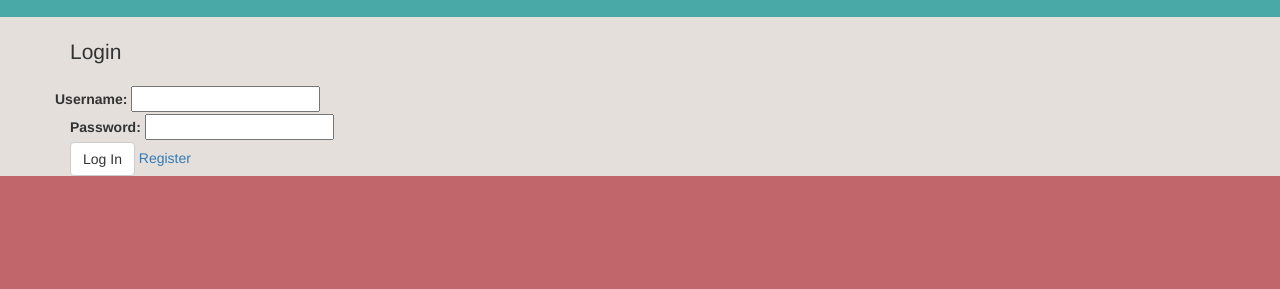
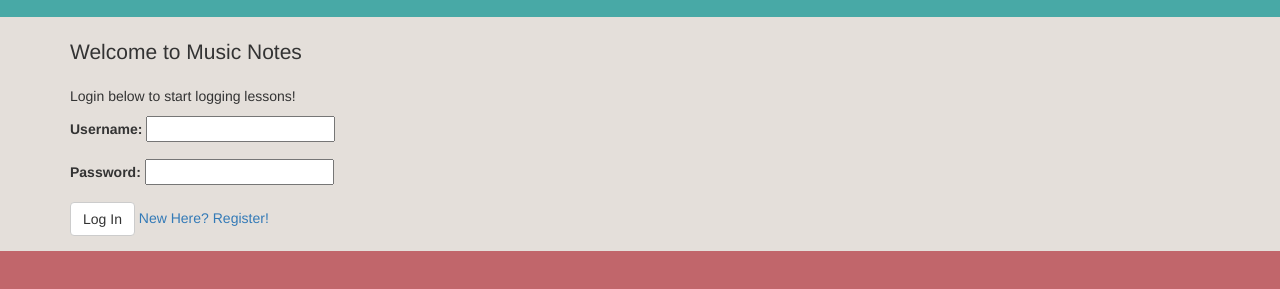
Before and after one commit to lisaschoofs/prime_solo_project, a website: page client/views/index.html at #/home in a window 1280 px wide. Shown: the part 57-346 px from the top of the page. Drawn offline with Linux system fonts and the light colour scheme; files that its build step writes are made by us from their sources; files whose address does not match are found by name.

Commit message:
styling updates

```diff
--- a/client/styles/style.css
+++ b/client/styles/style.css
@@ -1,11 +1,15 @@
 html {
   background-color: #C1666B;
+  font-family: 'Roboto', sans-serif;
 }
 
 main {
   background-color: #E4DFDA
 }
 
+.login {
+  border: 10px black;
+}
 .instructions .container h1 {
     font-size: 24px;
     font-weight: 700;
--- a/client/views/index.html
+++ b/client/views/index.html
@@ -8,7 +8,7 @@
         <script type="text/javascript" src="vendors/angular/angular.min.js"></script>
         <script type="text/javascript" src="vendors/angular-route/angular-route.min.js"></script>
         <script type="text/javascript" src="scripts/client.min.js"></script>
-
+        <link href="https://fonts.googleapis.com/css?family=Roboto" rel="stylesheet">
     </head>
 
     <body>
--- a/client/views/templates/home.html
+++ b/client/views/templates/home.html
@@ -1,18 +1,25 @@
 <div class="container">
-  <h1 class="lead">Login</h1>
+    <h1 class="lead">Welcome to Music Notes</h1>
+    <p> Login below to start logging lessons! </p>
     <h1 class="lead alert alert-danger" role="alert" ng-if="message != ''">{{message}}</h2>
+    <div class="row login">
+      <div class="col-sm-12">
+
         <form ng-submit="login()">
-      <div class="row">
+          <div class="form-group">
             <label for="username">Username:</label>
             <input type="text" ng-model="user.username" />
           </div>
-      <div>
+          <div class="form-group">
             <label for="password">Password:</label>
             <input type="password" ng-model="user.password" />
           </div>
-      <div>
+          <div class="form-group">
             <input class="btn btn-default" type="submit" name="submit" value="Log In" />
-          <a href="#register">Register</a>
+            <a href="#register">New Here? Register!</a>
           </div>
         </form>
+
       </div>
+    </div>
+  </div>
--- a/server/public/styles/style.css
+++ b/server/public/styles/style.css
@@ -1,11 +1,15 @@
 html {
   background-color: #C1666B;
+  font-family: 'Roboto', sans-serif;
 }
 
 main {
   background-color: #E4DFDA
 }
 
+.login {
+  border: 10px black;
+}
 .instructions .container h1 {
     font-size: 24px;
     font-weight: 700;
```
Also changed, not shown: client/views/templates/register.html (+12 -4 lines), server/public/views/index.html (+1 -1 lines), server/public/views/templates/home.html (+12 -5 lines), server/public/views/templates/register.html (+12 -4 lines). Lines whose indentation alone changed are shown as unchanged.
